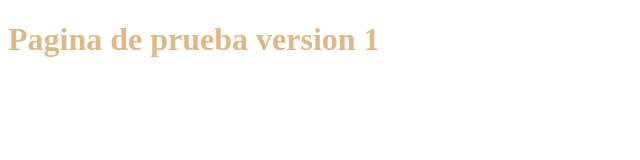
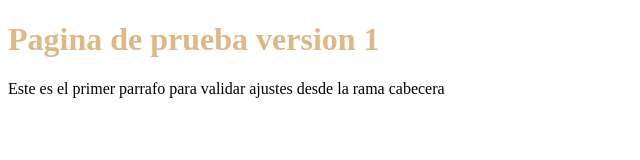
Before and after one commit to Juancarlos0922/hyperblog, a plain HTML site: page index.html in a window 1280 px wide. Shown: the whole page, without its empty margins (0-640 px from the left). Drawn offline with Linux system fonts and the light colour scheme; files that its build step writes are made by us from their sources; files whose address does not match are found by name.

Commit message:
primera modificacion desde la rama cabecera

```diff
--- a/index.html
+++ b/index.html
@@ -8,5 +8,6 @@
 </head>
 <body>
     <h1 style="color: burlywood;">Pagina de prueba version 1</h1>
+    <p>Este es el primer parrafo para validar ajustes desde la rama cabecera</p>
 </body>
 </html>
```
